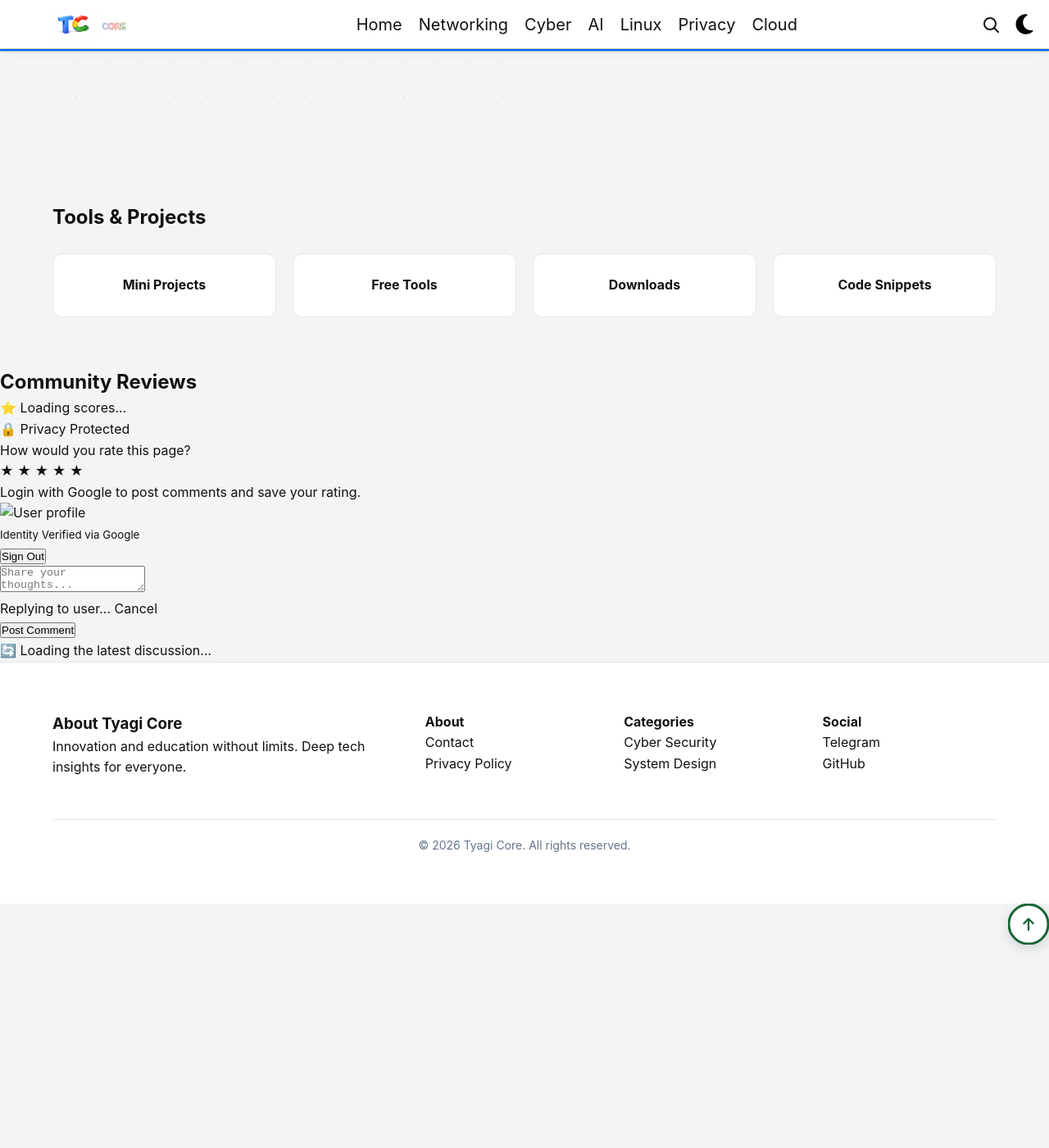
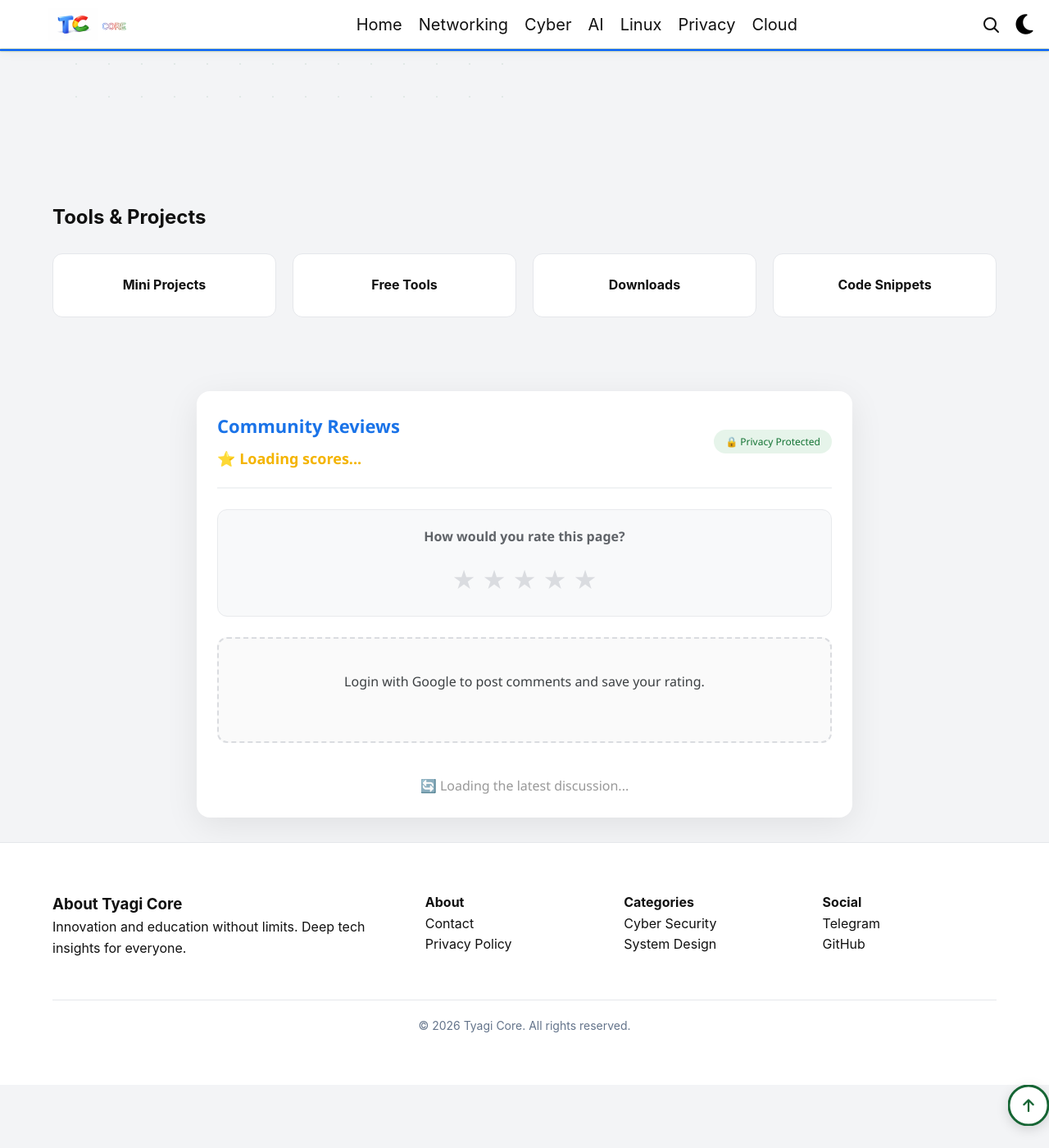
Before and after one commit to HimanshuTyagiJi/TyagiCore, a Jekyll site: the page built from index.html, in a window 1280 px wide and 1400 px high, scrolled down 3908 px. Shown: the whole window at 82% size. Built offline with Jekyll 4.4.1, drawn with Linux system fonts in a browser that asks for light colours; the list of posts is cut into pages by our own code; before the commit the page ends 5088 px from its top, so only the background shows below that.

Commit message:
Update style.css

```diff
--- a/assets/css/style.css
+++ b/assets/css/style.css
@@ -193,3 +193,79 @@ pre:hover .copy-btn { opacity: 1; }
 @media (max-width: 650px) { .post-nav-container { flex-direction: column; } .post-nav-link { width: 100%; } .next { text-align: left; } }
 @media (max-width: 600px) { .logo span { font-size: 1.2rem; } .logo img { height: 35px; } }
 @media (min-width: 901px) { .tc-wrapper { display: flex; gap: 40px; align-items: flex-start; } .post-content-area { flex: 3; height: 100vh; overflow-y: scroll; scrollbar-width: none; } .tc-sidebar { flex: 1; height: 100vh; overflow-y: scroll; scrollbar-width: none; } .post-content-area::-webkit-scrollbar, .tc-sidebar::-webkit-scrollbar { display: none; } }
+
+
+/* Container Main */
+#tyagi-feedback-system {
+    max-width: 800px;
+    margin: 30px auto;
+    font-family: 'Segoe UI', Roboto, Helvetica, sans-serif;
+    background: #ffffff;
+    padding: 25px;
+    border-radius: 16px;
+    box-shadow: 0 10px 40px rgba(0,0,0,0.08);
+    color: #202124;
+}
+
+/* Header & Title */
+.feedback-header {
+    display: flex;
+    justify-content: space-between;
+    align-items: center;
+    border-bottom: 2px solid #f1f3f4;
+    padding-bottom: 20px;
+    margin-bottom: 25px;
+}
+.feedback-header .title { margin: 0; font-size: 22px; color: #1a73e8; }
+.rating-score { margin-top: 8px; font-size: 18px; color: #f4b400; font-weight: bold; }
+.privacy-badge { font-size: 12px; background: #e6f4ea; color: #137333; padding: 6px 14px; border-radius: 20px; font-weight: 500; }
+
+/* Stars Rating */
+.widget-box { background: #f8f9fa; padding: 20px; border-radius: 12px; margin-bottom: 25px; text-align: center; border: 1px solid #e8eaed; }
+.widget-label { margin: 0 0 12px 0; font-weight: 600; color: #5f6368; }
+.star-rating { font-size: 32px; color: #dadce0; cursor: pointer; transition: transform 0.2s; }
+.star-rating span:hover { color: #f4b400; }
+.status-msg { margin-top: 8px; font-size: 13px; color: #1a73e8; display: none; }
+
+/* Login/Auth Panel */
+.auth-panel { text-align: center; padding: 40px; border: 2px dashed #dadce0; border-radius: 12px; background: #fafafa; }
+.auth-text { color: #3c4043; margin-bottom: 20px; font-weight: 500; }
+
+/* Editor & Form */
+.editor-box { display: none; background: #ffffff; border: 1px solid #dadce0; padding: 20px; border-radius: 12px; }
+.user-meta { display: flex; align-items: center; gap: 12px; margin-bottom: 15px; }
+#user-pfp { width: 40px; height: 40px; border-radius: 50%; border: 2px solid #1a73e8; }
+.verify-tag { display: block; color: #70757a; font-size: 12px; }
+.logout-btn { margin-left: auto; background: none; border: none; color: #d93025; font-size: 12px; cursor: pointer; }
+
+#comment-input {
+    width: 100%;
+    height: 100px;
+    padding: 15px;
+    border: 1px solid #dadce0;
+    border-radius: 8px;
+    font-size: 15px;
+    outline: none;
+    transition: border-color 0.2s;
+}
+#comment-input:focus { border-color: #1a73e8; }
+
+.reply-status { background: #e8f0fe; color: #1967d2; padding: 8px 12px; border-radius: 5px; margin-top: 8px; font-size: 13px; }
+.cancel-reply { float: right; cursor: pointer; font-weight: bold; color: #d93025; }
+
+.submit-btn {
+    margin-top: 12px;
+    padding: 12px 35px;
+    background: #1a73e8;
+    color: white;
+    border: none;
+    border-radius: 6px;
+    cursor: pointer;
+    font-weight: bold;
+    transition: 0.3s;
+}
+.submit-btn:hover { background: #1557b0; }
+
+/* Feed Loading */
+#feed-container { margin-top: 40px; }
+.loading-state { text-align: center; color: #999; }
```
